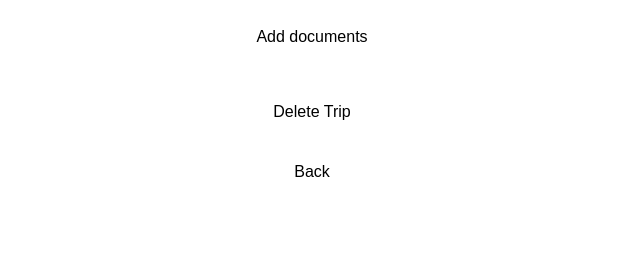
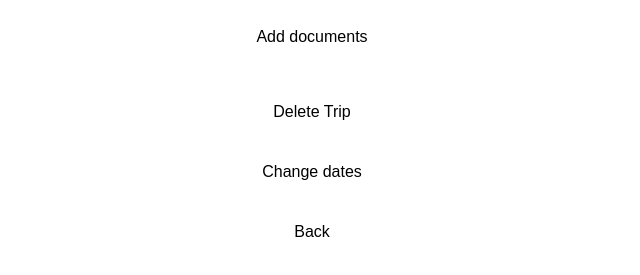
Before and after one commit to malgosiam/capstone_chill-trip-planner, a Next.js app: page /trips/3efb4c4b9a8bbf37155d63ee in a window 1280 px wide. Shown: the part 379-654 px from the top of the page, without its empty margins (328-968 px from the left). Built offline with nearby package versions, Linux system fonts and the light colour scheme.

Commit message:
add change dates button

```diff
--- a/components/StyledButtonsContainer/index.js
+++ b/components/StyledButtonsContainer/index.js
@@ -11,11 +11,20 @@ const StyledButtonsContainer = styled.ul`
 
   button.deleteButton {
     background-color: var(--blue);
-    color:var(--white);
-
+    color: var(--white);
 
     &:hover {
       background-color: var(--red);
+    }
+  }
+
+  button.changeButton {
+    background-color: var(--orange);
+    color: var(--blue);
+
+    &:hover {
+      background-color: var(--white);
+    }
   }
 `;
 
--- a/pages/trips/[id]/index.js
+++ b/pages/trips/[id]/index.js
@@ -56,6 +56,7 @@ export default function MyTripPage() {
         <StyledButton className="deleteButton" onClick={handleDelete}>
           Delete Trip
         </StyledButton>
+        <StyledButton className="changeButton">Change dates</StyledButton>
         <Link href="/trips" passHref legacyBehavior>
           <StyledButton>Back</StyledButton>
         </Link>
```
